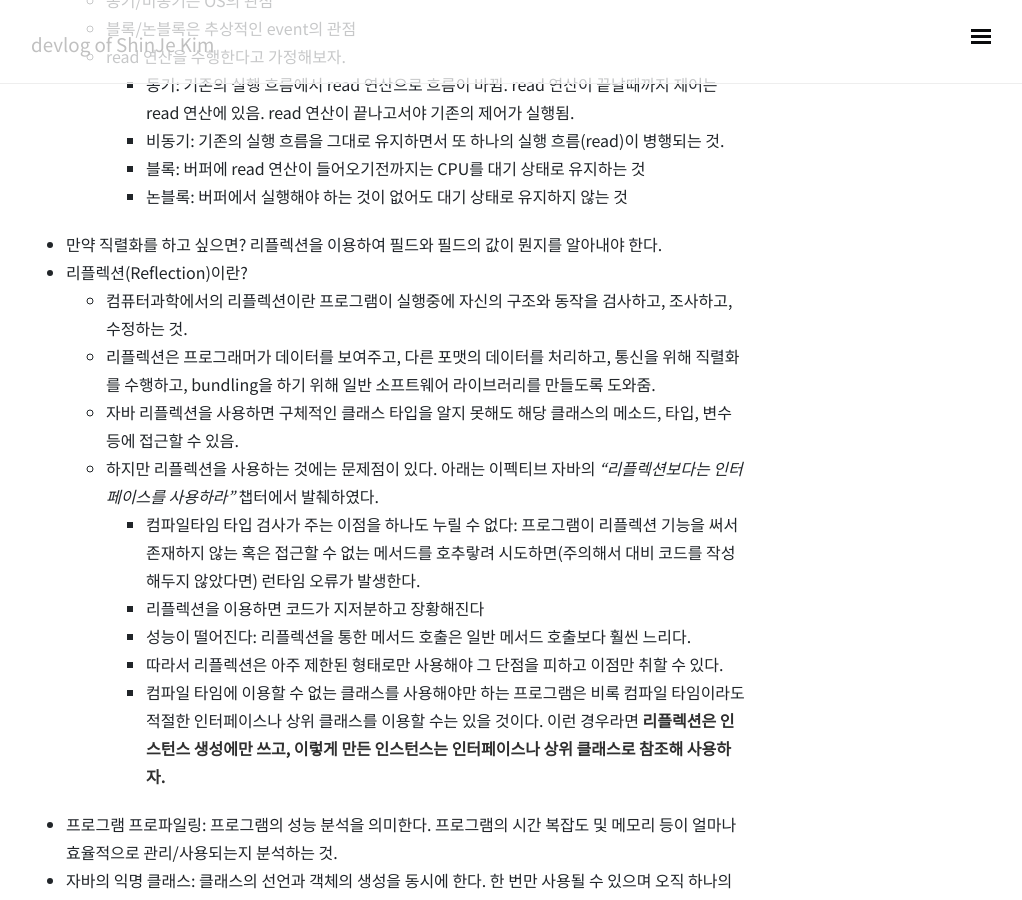
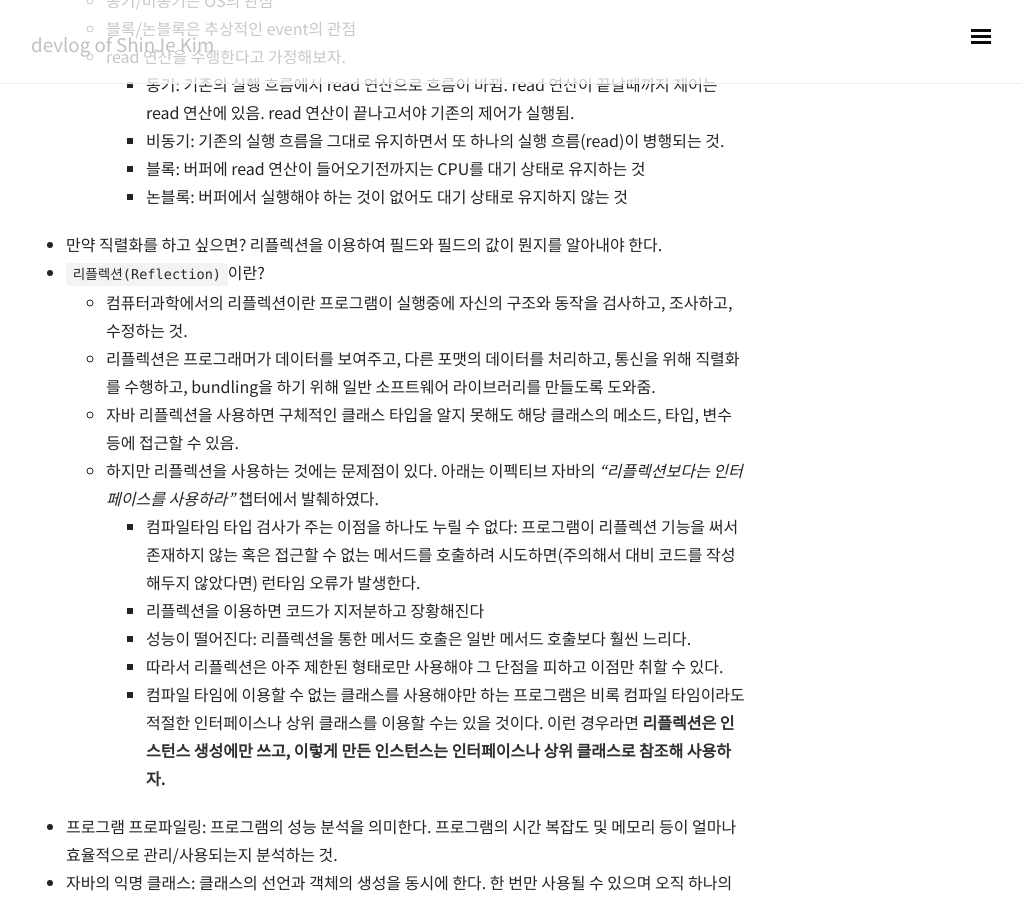
Before and after one commit to ShinJeKim/ShinJeKim.github.io, a Jekyll site: the page built from _posts/TIL/2019-09-05-[TIL]2019-09-05.md, in a window 1280 px wide and 900 px high, scrolled down 515 px. Shown: the whole window, without its empty margins (254-1276 px from the left). Built offline with Jekyll 4.4.1, drawn with Linux system fonts in a browser that asks for light colours; nearby versions of some CDN libraries; comment, search, counter and statistics services are not loaded.

Commit message:
fix typo

```diff
--- a/_posts/TIL/2019-09-05-[TIL]2019-09-05.md
+++ b/_posts/TIL/2019-09-05-[TIL]2019-09-05.md
@@ -20,12 +20,12 @@ comments: true
     - 논블록: 버퍼에서 실행해야 하는 것이 없어도 대기 상태로 유지하지 않는 것
 - 만약 직렬화를 하고 싶으면? 리플렉션을 이용하여
 필드와 필드의 값이 뭔지를 알아내야 한다.
-- 리플렉션(Reflection)이란?
+- `리플렉션(Reflection)`이란?
   - 컴퓨터과학에서의 리플렉션이란 프로그램이 실행중에 자신의 구조와 동작을 검사하고, 조사하고, 수정하는 것.
   - 리플렉션은 프로그래머가 데이터를 보여주고, 다른 포맷의 데이터를 처리하고, 통신을 위해 직렬화를 수행하고, bundling을 하기 위해 일반 소프트웨어 라이브러리를 만들도록 도와줌.
   - 자바 리플렉션을 사용하면 구체적인 클래스 타입을 알지 못해도 해당 클래스의 메소드, 타입, 변수 등에 접근할 수 있음.
   - 하지만 리플렉션을 사용하는 것에는 문제점이 있다. 아래는 이펙티브 자바의 *"리플렉션보다는 인터페이스를 사용하라"* 챕터에서 발췌하였다.
-    - 컴파일타임 타입 검사가 주는 이점을 하나도 누릴 수 없다: 프로그램이 리플렉션 기능을 써서 존재하지 않는 혹은 접근할 수 없는 메서드를 호추랗려 시도하면(주의해서 대비 코드를 작성해두지 않았다면) 런타임 오류가 발생한다.
+    - 컴파일타임 타입 검사가 주는 이점을 하나도 누릴 수 없다: 프로그램이 리플렉션 기능을 써서 존재하지 않는 혹은 접근할 수 없는 메서드를 호출하려 시도하면(주의해서 대비 코드를 작성해두지 않았다면) 런타임 오류가 발생한다.
     - 리플렉션을 이용하면 코드가 지저분하고 장황해진다
     - 성능이 떨어진다: 리플렉션을 통한 메서드 호출은 일반 메서드 호출보다 훨씬 느리다.
     - 따라서 리플렉션은 아주 제한된 형태로만 사용해야 그 단점을 피하고 이점만 취할 수 있다.
```
